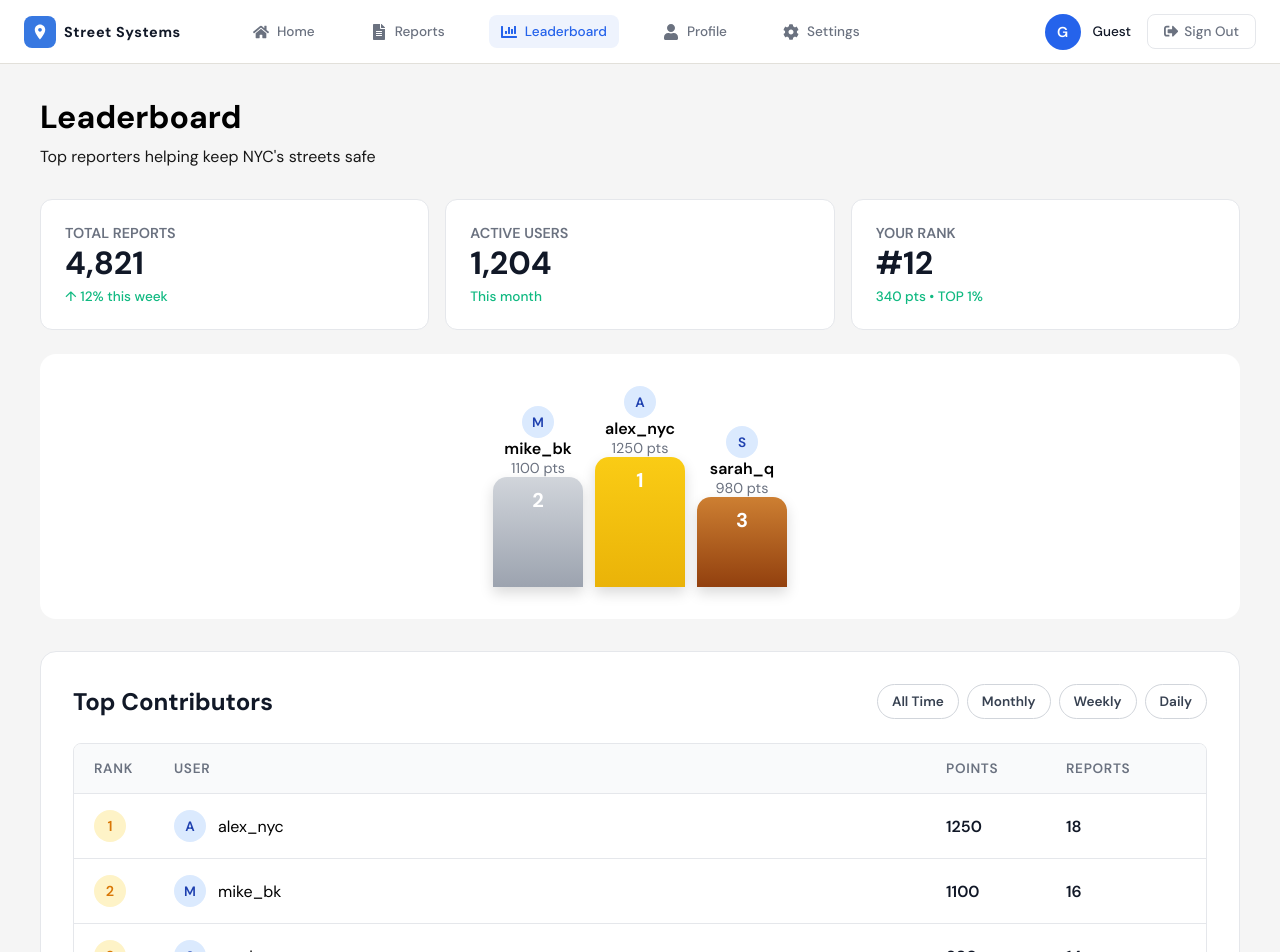
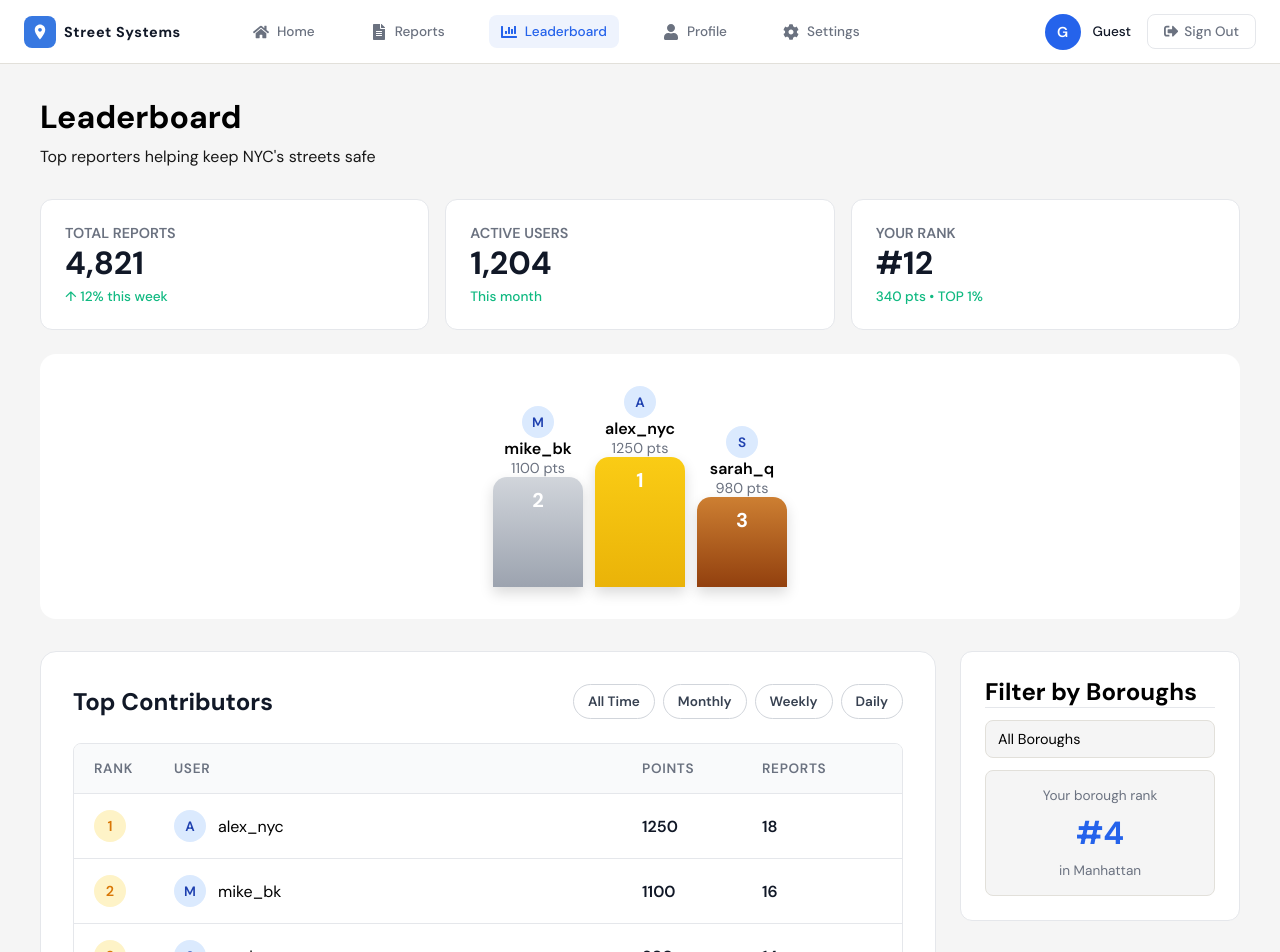
Before and after one commit to MalihaT111/street-light-base, a React (Vite) app in the folder Frontend/: page /leaderboard in a window 1280 px wide. Shown: the top 952 px of the page. Built offline with nearby package versions, Linux system fonts and the light colour scheme.

Commit message:
Added borough filter

```diff
--- a/Frontend/src/pages/Leaderboard/Leaderboard.jsx
+++ b/Frontend/src/pages/Leaderboard/Leaderboard.jsx
@@ -56,6 +56,7 @@ const Leaderboard = () => {
                         </div>
                     ))}
                 </section>
+                <div className={styles["section-wrapper"]}>
                     {/* Leaderboard Section */}
                     <div className={styles.leaderboardSection}>
                         <div className={styles.sectionHeader}>
@@ -95,6 +96,26 @@ const Leaderboard = () => {
                         ))}
                         </div>
                     </div>
+                    {/* Borough filter */}
+                    <div className={styles["borough-filter"]}>
+                        <div className={styles["borough-filter-title"]}>Filter by Boroughs</div>
+                        <div className={styles["borough-field"]}>
+                            <select>
+                                <option>All Boroughs</option>
+                                <option>Manhattan</option>
+                                <option>Brooklyn</option>
+                                <option>Queens</option>
+                                <option>The Bronx</option>
+                                <option>Staten Island</option>
+                            </select>
+                        </div>
+                        <div className={styles["borough-info-card"]}>
+                            <div className={styles["borough-info-label"]}>Your borough rank</div>
+                            <div className={styles["borough-info-rank"]}>#4</div>
+                            <div className={styles["borough-info-city"]}>in Manhattan</div>
+                        </div>
+                    </div>
+                </div>
             </div>
         </>
     );
--- a/Frontend/src/pages/Leaderboard/Leaderboard.module.css
+++ b/Frontend/src/pages/Leaderboard/Leaderboard.module.css
@@ -282,6 +282,63 @@
   outline: 2px solid #93C5FD;
   outline-offset: 2px;
 }
+.section-wrapper{
+    display: grid;
+    grid-template-columns: 1fr 280px;
+    gap: 24px;
+    align-items: start;
+}
+/* For borough filter  */
+.borough-filter{
+    display: flex;
+    flex-direction: column;
+    gap: 12px;
+    background-color: white;
+    border: 1px solid #E5E7EB;
+    border-radius: 12px;
+    padding: 24px;
+
+}
+.borough-filter .borough-filter-title{
+    font-size: 1.5rem;
+    border-bottom: 1px solid #E5E7EB ;
+    font-weight: 700;
+
+}
+.borough-field select{
+    appearance: none;
+    width: 100%;
+    padding: 10px 12px;
+    border-radius: 8px;
+    border: 1px solid #E2E0DA;
+    font-size: 0.9rem;
+    background-color: #f5f5f5;
+    cursor: pointer;
+}
+.borough-info-card{
+    display: flex;
+    flex-direction: column;
+    align-items: center;
+    gap: 8px;
+    background-color: #f5f5f5;
+    border: 1px solid #E2E0DA;
+    border-radius: 8px;
+    padding: 16px;
+}
+.borough-info-card .borough-name{
+    font-size: 1rem;
+    font-weight: 600;
+}
+.borough-info-label , .borough-info-city{
+    font-size: 0.85rem;
+    color:#6B7280;
+}
+.borough-info-rank{
+    font-size: 2rem;
+    color: #2563EB;
+    font-weight: 700;
+}
+
 @media (max-width: 768px){
     .sectionHeader{
         flex-direction: column;
```
Lines whose indentation alone changed are shown as unchanged.
